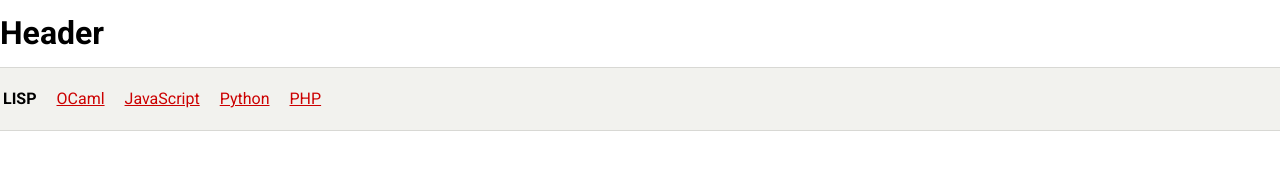
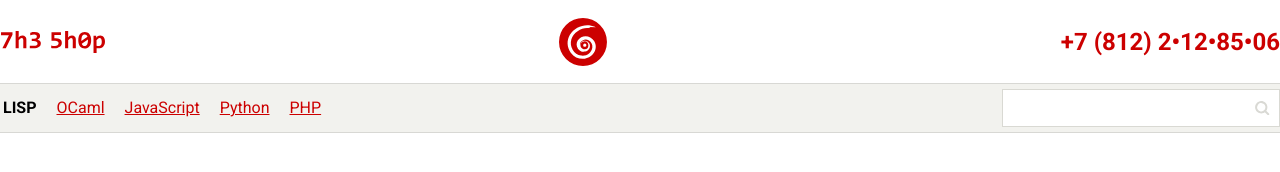
Before and after one commit to igor5544/test-for-gosweb, a website built with Vite: page index.html in a window 1280 px wide. Built offline with nearby package versions, Linux system fonts and the light colour scheme.

Commit message:
Верстка шапки

```diff
--- a/package.json
+++ b/package.json
@@ -3,6 +3,9 @@
   "private": true,
   "version": "0.0.0",
   "type": "module",
+  "engines": {
+    "node": ">=20"
+  },
   "scripts": {
     "dev": "vite",
     "build": "tsc && vite build",
--- a/src/blocks/header/header.mustache
+++ b/src/blocks/header/header.mustache
@@ -1,12 +1,25 @@
 <header class="header">
     <div class="header__top">
         <div class="header__top-inner container">
-            <h1>Header</h1>
+            <div class="header__logo-wrapper">
+                <a href="/" class="header__logo-link">
+                    <img class="header__logo-icon" src="./src/assets/icons/the_shop_logo.svg" width="104px" height="22px"  alt="7h3 5h0p">
+                </a>
+            </div>
+
+            <div class="header__second-logo-wrapper">
+                <img class="header__logo-icon" src="./src/assets/icons/oggetto_logo.svg"  width="48px" height="50px" alt="oggetto logo">
+            </div>
+
+            <div class="header__contacts-wrapper">
+                <a class="header__phone-link" href="tel:+78122128506">+7 (812) 2•12•85•06</a>
+            </div>
         </div>
     </div>
 
     <div class="header__bottom">
         <div class="header__bottom-inner container">
+            <div class="header__nav-wrapper">
                 <nav class="nav">
                     <ul class="nav__list">
                         {{#navItems}}
@@ -17,5 +30,10 @@
                     </ul>
                 </nav>
             </div>
+
+            <div class="header__search-wrapper">
+                <input class="header__search-input" type="search" />
+            </div>
+        </div>
     </div>
 </header>
--- a/src/blocks/header/header.scss
+++ b/src/blocks/header/header.scss
@@ -1,11 +1,51 @@
 @use '../../styles/vars' as *;
+@use '../../styles/mixins' as *;
 
 .header {
+  &__top-inner {
+    display: flex;
+    justify-content: space-between;
+    align-items: center;
+    gap: 48px;
+    padding: 18px 0 14px 1px;
+  }
+
+  &__phone-link {
+    @include main-effect;
+    font-size: 24px;
+    font-weight: 600;
+    color: $accent-color;
+    text-decoration: none;
+  }
+
   &__bottom {
     border: 1px solid #d8d8d4;
     border-right: none;
     border-left: none;
     background-color: #f2f2ee;
+  }
+
+  &__bottom-inner {
+    display: flex;
+    gap: 48px;
+    align-items: center;
+    justify-content: space-between;
+    flex-wrap: nowrap;
+  }
+
+  &__search-input {
+    border: 1px solid #d9d9d3;
+    height: 38px;
+    width: 278px;
+    padding: 0 8px;
+    background-image: url('@icons/search.svg');
+    background-repeat: no-repeat;
+    background-position: right 9px center;
+    background-size: 15px;
+
+    &:focus {
+      background-image: none;
+    }
   }
 }
 
@@ -17,26 +57,15 @@
     gap: 14px;
   }
 
-  &__item {
+  &__link {
+    @include main-effect;
     padding: 3px;
-  }
-
-  &__link {
     color: $accent-color;
-    transition: all .1s;
 
     &--active {
       color: $text-color--main;
       text-decoration: none;
       font-weight: 600;
     }
-
-    &:hover {
-      opacity: 0.8;
-    }
-
-    &:active {
-      opacity: 0.6;
-    }
   }
 }
--- a/src/styles/main.scss
+++ b/src/styles/main.scss
@@ -17,9 +17,14 @@ body {
   min-height: 100vh;
   font-family: $main-font;
   color: $text-color--main;
-  line-height: 24px;
+  line-height: 16px;
   font-size: 16px;
   font-weight: 400;
+}
+
+img {
+  max-width: 100%;
+  height: auto;
 }
 
 .container {
--- /dev/null
+++ b/src/styles/mixins.scss
@@ -0,0 +1,11 @@
+@mixin main-effect {
+  transition: all .1s;
+
+  &:hover {
+    opacity: 0.8;
+  }
+
+  &:active {
+    opacity: 0.6;
+  }
+}
--- a/vite.config.ts
+++ b/vite.config.ts
@@ -12,4 +12,10 @@ export default defineConfig({
             },
         },
     },
+    resolve: {
+        alias: {
+            '@icons': './src/assets/icons',
+            '@images': './src/assets/images',
+        },
+    },
 });
```
Also changed, not shown: src/assets/icons/cup.svg (added), src/assets/icons/delivery.svg (added), src/assets/icons/facebook.svg (added), src/assets/icons/heart.svg (added), src/assets/icons/instagram.svg (added), src/assets/icons/oggetto_logo.svg (added), src/assets/icons/price.svg (added), src/assets/icons/samples.svg (added), src/assets/icons/search.svg (added), src/assets/icons/the_shop_logo.svg (added), src/assets/icons/twitter.svg (added), src/assets/images/tshirt_green.jpg (added), src/assets/images/tshirt_white.jpg (added), src/assets/images/tshirt_yellow.jpg (added). Lines whose indentation alone changed are shown as unchanged.
